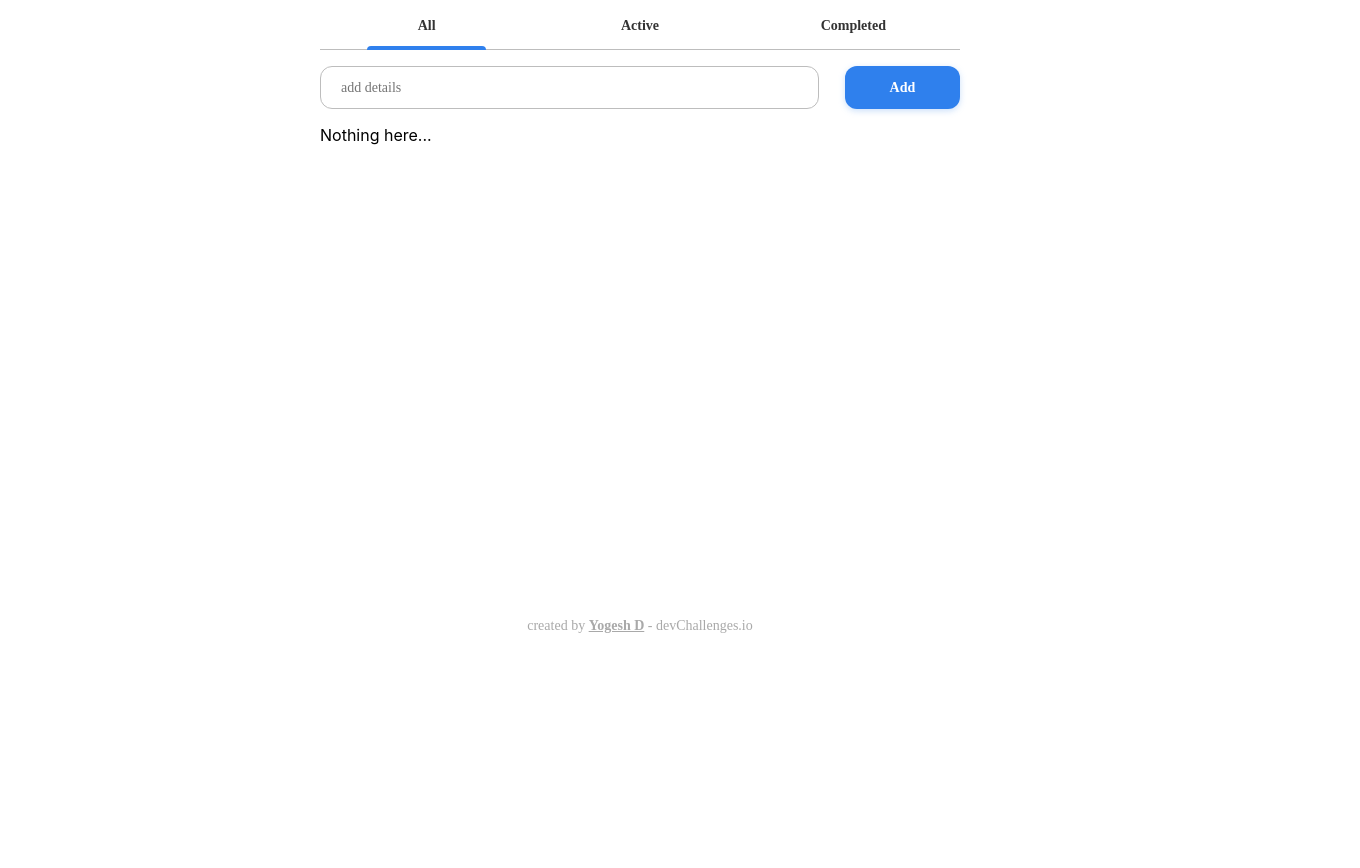
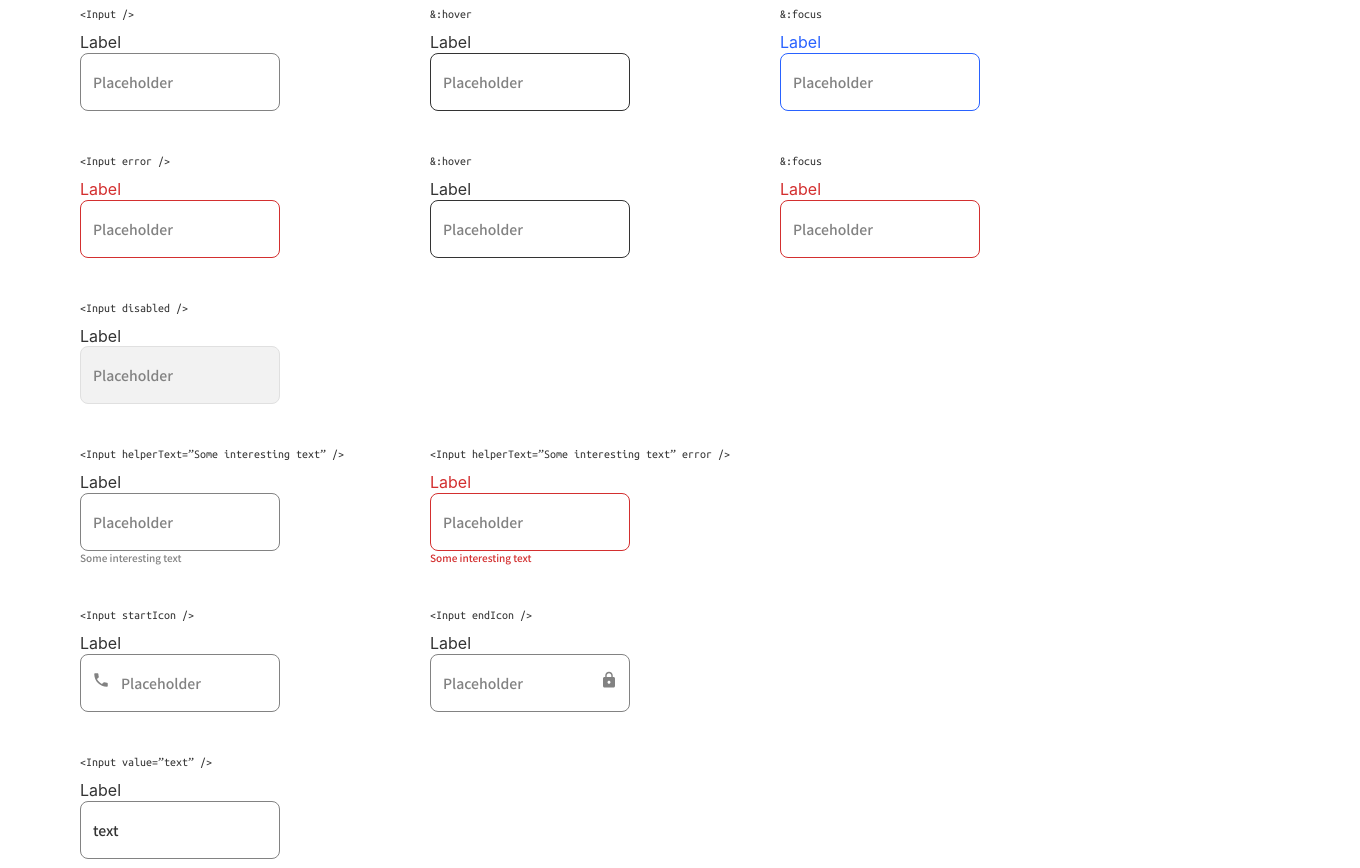
Before and after one commit to yogeshdatir/devchallenges, a React (Create React App) app: page / in a window 1280 px wide. Shown: the part 120-988 px from the top of the page, 1360 px wide, since content can reach past the window. Before the commit the page ends 800 px from the top, so only its background shows below. Built offline with nearby package versions, Linux system fonts and the light colour scheme.

Commit message:
Inputs Variants

```diff
--- a/src/App.tsx
+++ b/src/App.tsx
@@ -1,10 +1,11 @@
 import React from "react";
 import "./App.css";
+import InputsPage from "./components/pages/InputsPage";
 // import ButtonsPage from "./components/pages/ButtonsPage";
-import TodoPage from "./components/pages/TodoPage";
+// import TodoPage from "./components/pages/TodoPage";
 
 function App() {
-  return <TodoPage />;
+  return <InputsPage />;
 }
 
 export default App;
--- /dev/null
+++ b/src/components/inputs/Input.css
@@ -0,0 +1,149 @@
+.input-container {
+  display: flex;
+  flex-direction: column;
+  position: relative;
+  width: max-content;
+}
+
+/* default input */
+.input {
+  font-family: Noto Sans JP;
+  font-style: normal;
+  font-weight: 500;
+  font-size: 14px;
+  line-height: 20px;
+
+  /* Gray 1 */
+
+  color: #333333;
+  width: 200px;
+  padding: 18px 12px;
+  border: 1px solid #828282;
+  box-sizing: border-box;
+  border-radius: 8px;
+  outline: none;
+  margin-top: 1.3rem;
+  transition: all 0.1s ease-in-out;
+}
+
+.input::placeholder {
+  font-family: Noto Sans JP;
+  font-style: normal;
+  font-weight: 500;
+  font-size: 14px;
+  line-height: 20px;
+
+  /* Gray 3 */
+
+  color: #828282;
+}
+
+.input:not([disabled]):hover,
+.input.input-hover {
+  border: 1px solid #333333;
+}
+
+.input:not([disabled]):focus,
+input.input-focus {
+  border: 1px solid #2962ff;
+}
+
+.input-label {
+  transition: all 0.1s ease-in-out;
+  position: absolute;
+  top: 0;
+  left: 0;
+  color: #333333;
+}
+
+.input:not([disabled]):focus ~ .input-label,
+.input:not([disabled]):focus ~ .helper-text,
+.input-focus ~ .input-label {
+  color: #2962ff;
+}
+
+/* error input */
+.input-error {
+  border: 1px solid #d32f2f;
+}
+
+.input-error ~ .input-label {
+  color: #d32f2f;
+}
+
+.input-error:not([disabled]):hover,
+.input-error.input-hover {
+  border: 1px solid #333333;
+}
+
+.input-error:not([disabled]):hover ~ .input-label,
+.input-error:not([disabled]):hover ~ .helper-text,
+.input-error.input-hover ~ .input-label {
+  color: #333333;
+}
+
+.input-error:not([disabled]):focus,
+.input-error.input-focus {
+  border: 1px solid #d32f2f;
+}
+
+.input-error:not([disabled]):focus ~ .input-label,
+.input-error:not([disabled]):focus ~ .helper-text,
+.input-error.input-focus ~ .input-label {
+  color: #d32f2f;
+}
+
+/* disabled input */
+.input-disabled {
+  border: 1px solid #e0e0e0;
+  background: #f2f2f2;
+}
+
+/* helperText */
+.helper-text {
+  font-family: Noto Sans JP;
+  font-style: normal;
+  font-weight: normal;
+  font-size: 10px;
+  line-height: 14px;
+}
+
+.input ~ .helper-text {
+  color: #828282;
+}
+
+.input-error ~ .helper-text {
+  color: #d32f2f;
+}
+
+.input-start-icon ~ svg {
+  fill: #828282;
+  position: absolute;
+  top: 35px;
+  left: 12px;
+  width: 18px;
+}
+
+.input-start-icon {
+  padding-left: 2.5rem;
+}
+
+.input-end-icon ~ svg {
+  fill: #828282;
+  position: absolute;
+  top: 35px;
+  right: 12px;
+  width: 18px;
+}
+
+.input-sm {
+  padding: 10px 12px;
+}
+
+.input-fullWidth {
+  width: 100vw;
+}
+
+textarea {
+  resize: none;
+}
--- /dev/null
+++ b/src/components/inputs/Input.tsx
@@ -0,0 +1,75 @@
+import { SvgIconTypeMap } from "@material-ui/core";
+import { OverridableComponent } from "@material-ui/core/OverridableComponent";
+import React, { HTMLInputTypeAttribute, ReactElement } from "react";
+import { JsxElement } from "typescript";
+import "./Input.css";
+
+interface Props {
+  type?: HTMLInputTypeAttribute | undefined;
+  hover?: boolean;
+  focus?: boolean;
+  error?: boolean;
+  disabled?: boolean;
+  helperText?: string | undefined;
+  startIcon?: ReactElement<any, any>;
+  endIcon?: ReactElement<any, any>;
+  value?: any;
+  size?: "sm" | "md";
+  fullWidth?: boolean;
+  multiline?: boolean;
+  row?: number;
+}
+
+const Input = ({
+  type = "text",
+  hover,
+  focus,
+  error,
+  disabled,
+  helperText,
+  startIcon,
+  endIcon,
+  value,
+  size,
+  fullWidth,
+  multiline,
+  row,
+}: Props) => {
+  const errorClass = error ? ` input-error` : ``;
+  const hoverClass = hover ? ` input-hover` : ``;
+  const focusClass = focus ? ` input-focus` : ``;
+  const disabledClass = disabled ? ` input-disabled` : ``;
+  const startIconClass = startIcon ? ` input-start-icon` : ``;
+  const endIconClass = endIcon ? ` input-end-icon` : ``;
+  const sizeClass = size === "sm" ? ` input-sm` : ``;
+  const fullWidthClass = fullWidth ? ` input-fullWidth` : ``;
+
+  return (
+    <div className="input-container">
+      {!multiline ? (
+        <>
+          <input
+            type={type}
+            placeholder="Placeholder"
+            className={`input${errorClass}${hoverClass}${focusClass}${disabledClass}${startIconClass}${endIconClass}${sizeClass}${fullWidthClass}`}
+            disabled={disabled}
+            value={value}
+          />
+          {startIcon}
+          {endIcon}
+          <label className={`input-label`}>Label</label>
+          {helperText?.trim() && (
+            <span className="helper-text">{helperText}</span>
+          )}
+        </>
+      ) : (
+        <>
+          <textarea className={`input`} rows={row} placeholder='Placeholder'></textarea>
+          <label className={`input-label`}>Label</label>
+        </>
+      )}
+    </div>
+  );
+};
+
+export default Input;
--- a/src/components/pages/ButtonsPage.css
+++ b/src/components/pages/ButtonsPage.css
@@ -22,6 +22,10 @@
   min-width: 200px;
 }
 
+.full-width-block {
+  width: 100%;
+}
+
 .tags {
   font-family: "Ubuntu Mono", monospace;
   font-style: normal;
--- a/src/components/pages/ButtonsPage.tsx
+++ b/src/components/pages/ButtonsPage.tsx
@@ -1,5 +1,6 @@
 import React from "react";
 import Button from "../buttons/Button";
+import Footer from "../Footer";
 import "./ButtonsPage.css";
 
 interface Props {}
@@ -128,6 +129,7 @@ const ButtonsPage = (props: Props) => {
           </Button>
         </div>
       </div>
+      <Footer />
     </div>
   );
 };
--- /dev/null
+++ b/src/components/pages/InputsPage.css
@@ -0,0 +1,3 @@
+.block {
+  min-width: 350px;
+}
--- /dev/null
+++ b/src/components/pages/InputsPage.tsx
@@ -0,0 +1,103 @@
+import React from "react";
+import Input from "../inputs/Input";
+import PhoneIcon from "@material-ui/icons/Phone";
+import LockIcon from "@material-ui/icons/Lock";
+import "./ButtonsPage.css";
+import "./InputsPage.css";
+import Footer from "../Footer";
+
+interface Props {}
+
+const InputsPage = (props: Props) => {
+  return (
+    <div className="container">
+      <p className="header">Inputs</p>
+
+      <div className="row">
+        <div className="block">
+          <p className="tags">{`<Input />`}</p>
+          <Input />
+        </div>
+        <div className="block">
+          <p className="tags">{`&:hover`}</p>
+          <Input hover />
+        </div>
+        <div className="block">
+          <p className="tags">{`&:focus`}</p>
+          <Input focus />
+        </div>
+      </div>
+      <div className="row">
+        <div className="block">
+          <p className="tags">{`<Input error />`}</p>
+          <Input error />
+        </div>
+        <div className="block">
+          <p className="tags">{`&:hover`}</p>
+          <Input error hover />
+        </div>
+        <div className="block">
+          <p className="tags">{`&:focus`}</p>
+          <Input type="" error focus />
+        </div>
+      </div>
+      <div className="row">
+        <div className="block">
+          <p className="tags">{`<Input disabled />`}</p>
+          <Input disabled />
+        </div>
+      </div>
+      <div className="row">
+        <div className="block">
+          <p className="tags">{`<Input helperText=”Some interesting text” />`}</p>
+          <Input helperText="Some interesting text" />
+        </div>
+        <div className="block">
+          <p className="tags">{`<Input helperText=”Some interesting text” error />`}</p>
+          <Input helperText="Some interesting text" error />
+        </div>
+      </div>
+      <div className="row">
+        <div className="block">
+          <p className="tags">{`<Input startIcon />`}</p>
+          <Input startIcon={<PhoneIcon />} />
+        </div>
+        <div className="block">
+          <p className="tags">{`<Input endIcon />`}</p>
+          <Input endIcon={<LockIcon />} />
+        </div>
+      </div>
+      <div className="row">
+        <div className="block">
+          <p className="tags">{`<Input value=”text” />`}</p>
+          <Input value="text" />
+        </div>
+      </div>
+      <div className="row">
+        <div className="block">
+          <p className="tags">{`<Input size=”sm” />`}</p>
+          <Input size="sm" />
+        </div>
+        <div className="block">
+          <p className="tags">{`<Input size=”md” />`}</p>
+          <Input size="md" />
+        </div>
+      </div>
+      <div className="row">
+        <div className="full-width-block">
+          <p className="tags">{`<Input fullWidth />`}</p>
+          <Input fullWidth />
+        </div>
+      </div>
+      <div className="row">
+        <div className="block">
+          <p className="tags">{`<Input multiline row=”4” />`}</p>
+          <Input multiline row={4} />
+        </div>
+      </div>
+      <Footer />
+    </div>
+  );
+};
+
+export default InputsPage;
```
